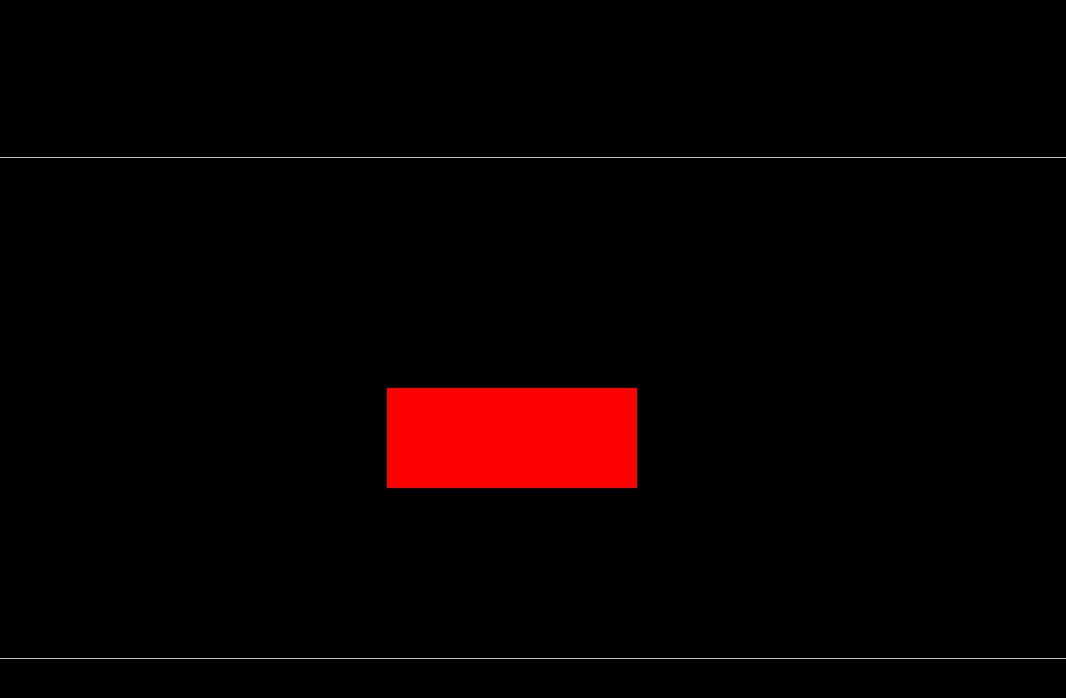
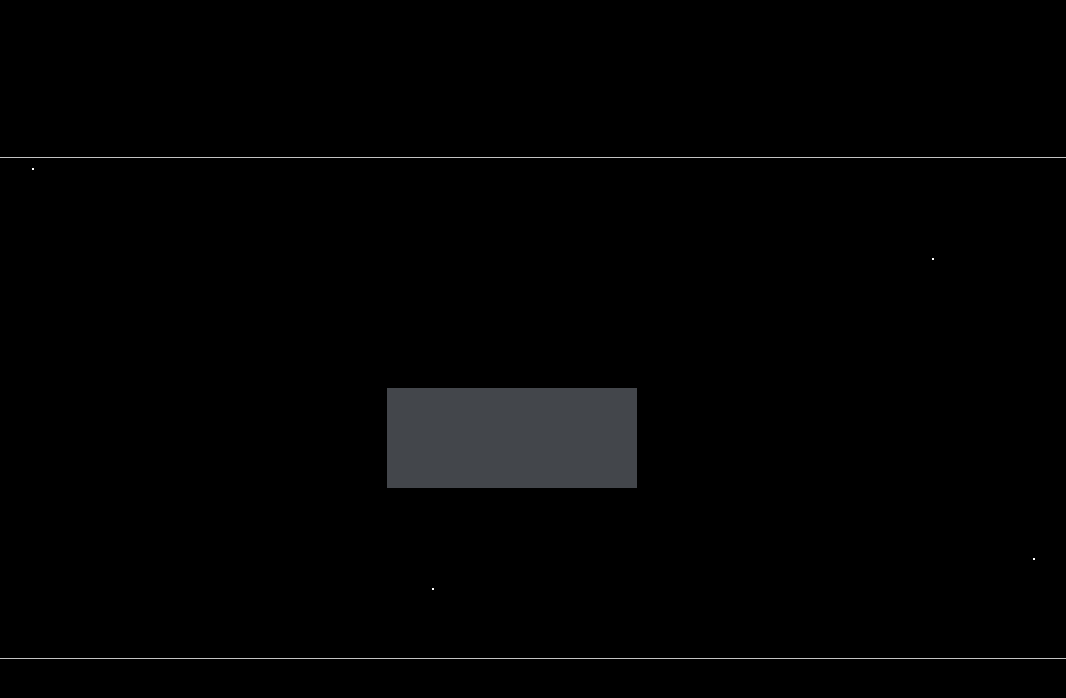
Before and after one commit to mechive/spaceship, a plain HTML site: page index.html in a window 1280 px wide. Shown: the top 698 px of the page, without its empty margins (158-1224 px from the left). Drawn offline with Linux system fonts and the light colour scheme.

Commit message:
added some background movement stars

```diff
--- a/index.html
+++ b/index.html
@@ -44,25 +44,59 @@
                                     window.webkitRequestAnimationFrame ||
                                     window.msRequestAnimationFrame;
 
+        var star1X = 1500;
+        var star2X = 100;
+        var star3X = 600;
+        var star4X = 1000;
+        var star5X = 1900;
+
         var xspeed = 0.1;
         var yspeed = 0.1;
 
         function drawShip(){
             ctx.clearRect(0, 0, cWidth, cHeight);
-            ctx.fillStyle = "#FF0000";
+
+
+
+
+            // Spaceship body
+            ctx.fillStyle = "#43464b";
             ctx.fillRect(centerWidthPosition,centerHeightPosition,shipWidth,shipHeight);
-
             centerWidthPosition += xspeed;
             centerHeightPosition += yspeed;
-            console.log(centerHeightPosition);
-            console.log(centerWidthPosition);
-
-
             if (centerWidthPosition > 660 || centerWidthPosition < 620){
                 xspeed *= -1; // change velocity direction
             }
             if (centerHeightPosition > 240 || centerHeightPosition < 200){
                 yspeed *= -1; // change velocity direction
+            }
+
+            // All the stars when in movement
+            ctx.fillStyle = "#FFf";
+            ctx.fillRect(star1X,100,2,2);
+            star1X --;
+            if(star1X < 0){
+                star1X = 1500;
+            }
+            ctx.fillRect(star2X,400,2,2);
+            star2X --;
+            if(star2X < 0){
+                star2X = 1500;
+            }
+            ctx.fillRect(star3X,10,2,2);
+            star3X --;
+            if(star3X < 0){
+                star3X = 1500;
+            }
+            ctx.fillRect(star4X,430,2,2);
+            star4X --;
+            if(star4X < 0){
+                star4X = 1500;
+            }
+            ctx.fillRect(star5X,100,1,1);
+            star5X --;
+            if(star5X < 0){
+                star5X = 1500;
             }
 
             requestAnimationFrame(drawShip);
```
